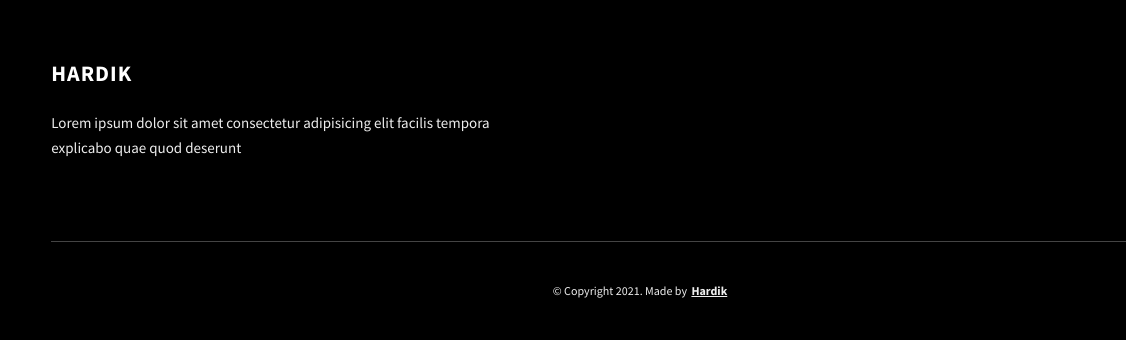
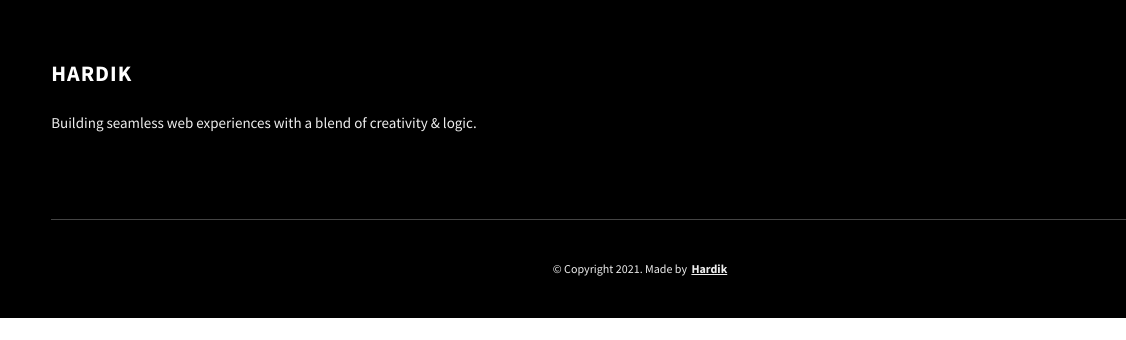
Before and after one commit to HARD1Kk/Portfolio-2025, a website: page index.html in a window 1280 px wide. Shown: the part 5900-6240 px from the top of the page, 0-1126 px from the left. After the commit the page ends 6218 px from the top, so only its background shows below. Drawn offline with Linux system fonts and the light colour scheme.

Commit message:
Update index.html

```diff
--- a/index.html
+++ b/index.html
@@ -299,8 +299,7 @@
         <div class="main-footer__row main-footer__row-2">
           <h4 class="heading heading-sm text-lt">Hardik</h4>
           <p class="main-footer__short-desc">
-            Lorem ipsum dolor sit amet consectetur adipisicing elit facilis
-            tempora explicabo quae quod deserunt
+           Building seamless web experiences with a blend of creativity & logic.
           </p>
         </div>
       </div>
```
